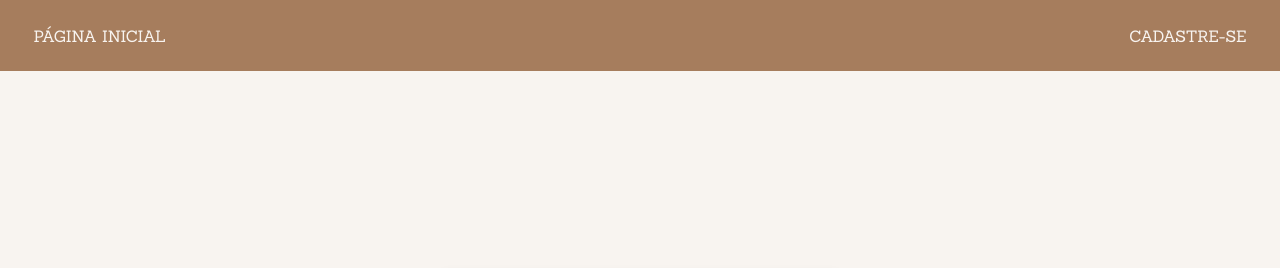
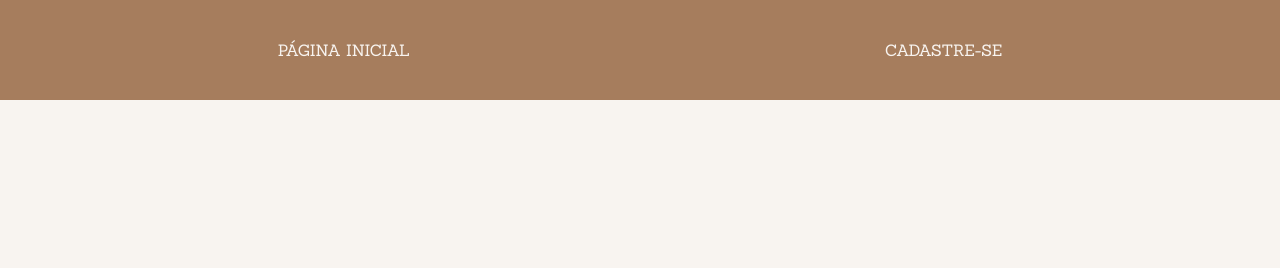
Before and after one commit to fredsonPOSantos/BarbeariaGenese, a plain HTML site: page login.html in a window 1280 px wide. Shown: the top 268 px of the page. Drawn offline with Linux system fonts and the light colour scheme.

Commit message:
Update login.css

```diff
--- a/css/login.css
+++ b/css/login.css
@@ -41,9 +41,9 @@ body, ul, li, p, footer{
     /* Header */
 .header {
     background-color: var(--primary-color);
-    padding: 1.6rem;
+    padding: 2.5rem;
     display: flex;
-    justify-content: space-between;
+    justify-content: space-around;
     align-items: center;
     width: 100%;
 
```
